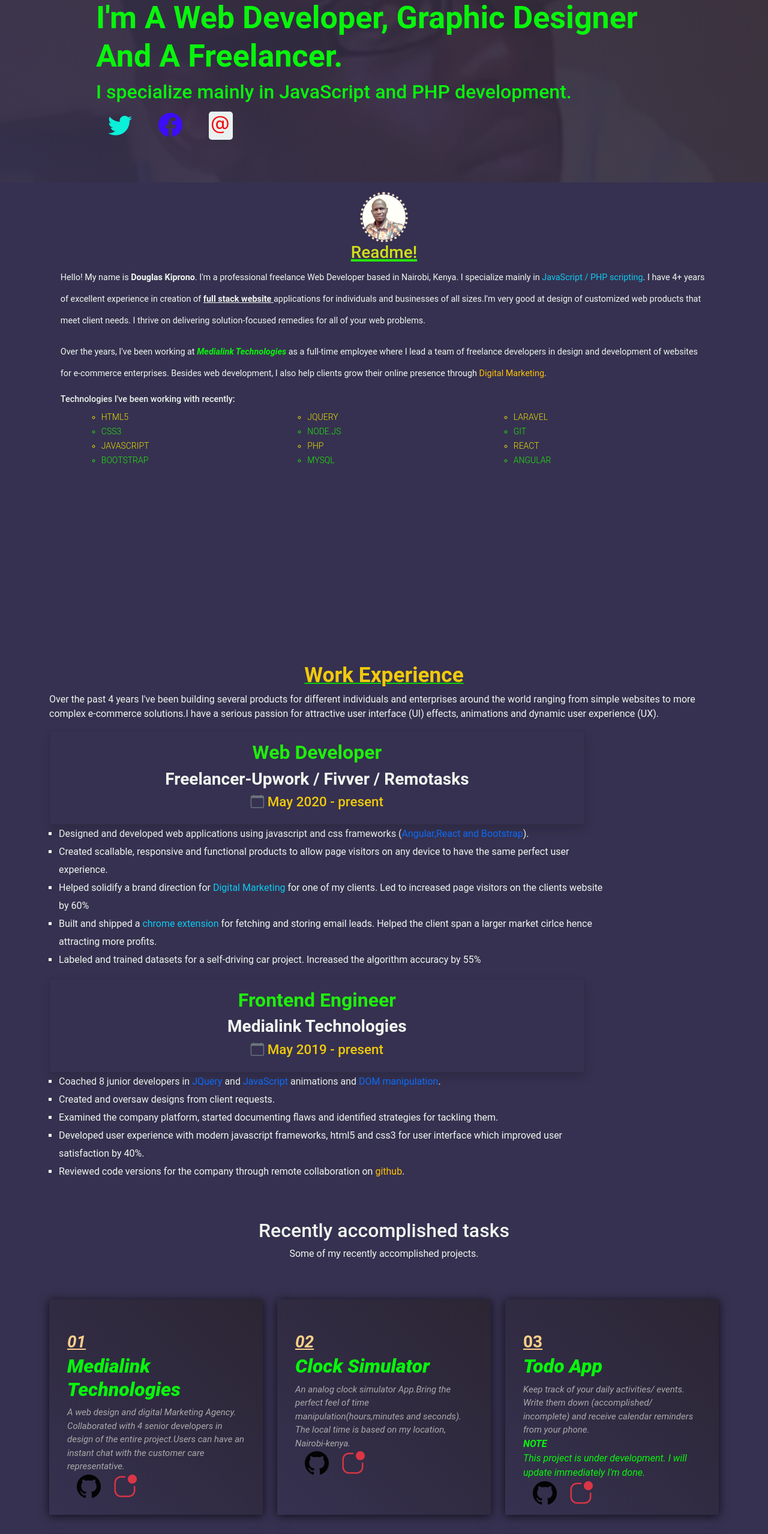
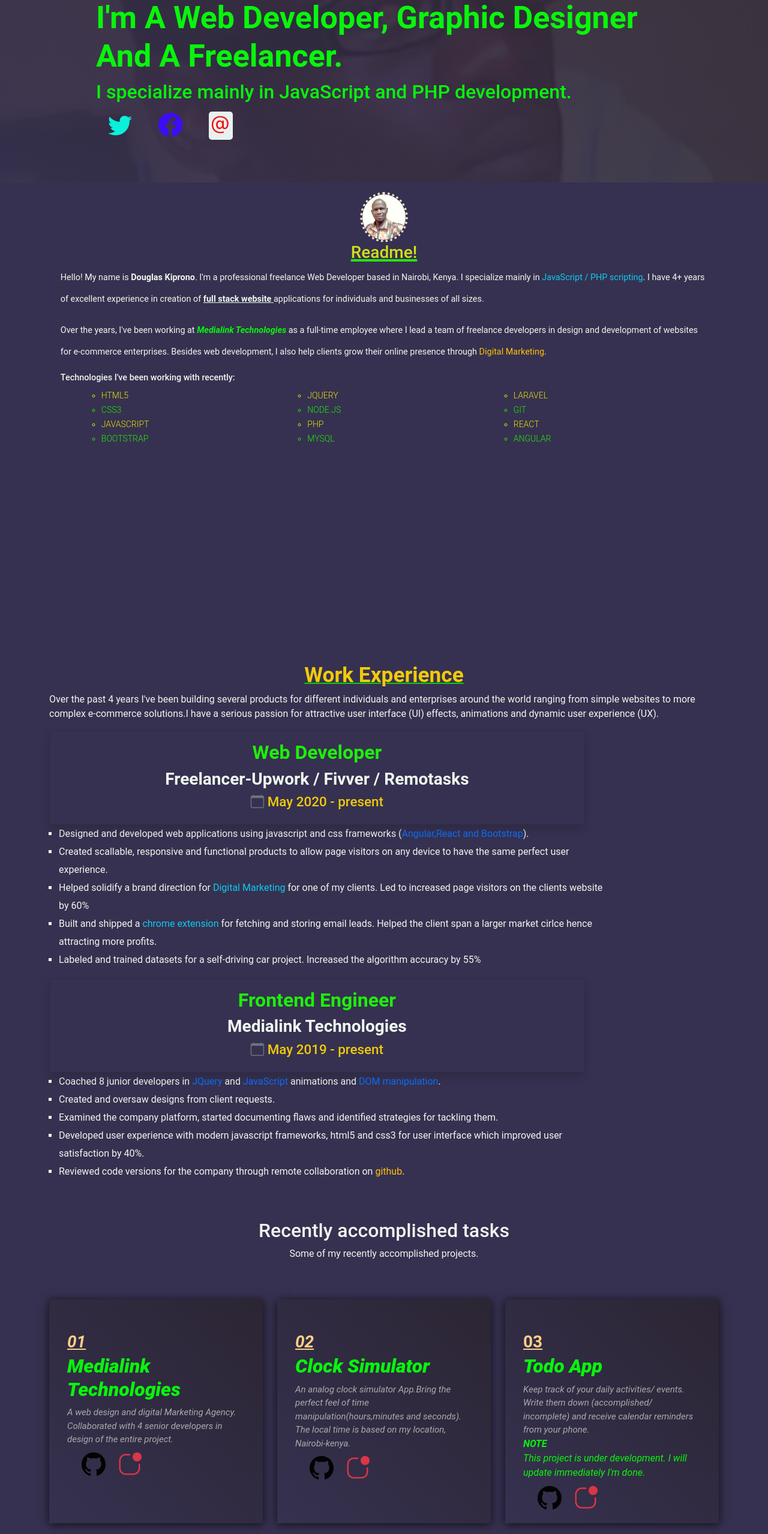
Before and after one commit to ronbot-ai/douglasrono.github.io, a website: page index.html in a window 1280 px wide. Shown: the part 240-2797 px from the top of the page at 60% size. Drawn offline with Linux system fonts and the light colour scheme; files whose address does not match are found by name.

Commit message:
modified content
reduced the contents of about me section

```diff
--- a/index.html
+++ b/index.html
@@ -81,8 +81,7 @@
       <h3 class="text-center pt-3"> <img src="img/me2.jpg" alt="My profile" id="avatar" title="Douglas K"> <br> <span id="readme" title="My Bio" >Readme!</span></h3>
       <p>
         Hello! My name is <b>Douglas Kiprono</b>. I'm a professional freelance Web Developer based in Nairobi, Kenya. I specialize mainly  in <span class="text-info">JavaScript / PHP scripting</span>. I have 4+ years of excellent experience in creation of <u><b>full stack website</b> </u> applications
-        for individuals and businesses of all sizes.I'm very good at design of customized web products that meet client needs.
-        I thrive on delivering solution-focused remedies for all of your web problems.
+        for individuals and businesses of all sizes.
       </p>
 
         <p>
@@ -174,8 +173,8 @@
               <a href="./work/medialink/index.html" target="_blank" title="Medialink">
               <span>01</span>
               <h1>Medialink Technologies</h1>
-              <p>A web design and digital Marketing Agency. Collaborated with 4 senior developers in design of the entire project.Users can have an instant chat with the customer care representative.</p>
-              <div><a  class="p-3 h1 text-danger" href="https://github.com/douglasrono/medialinkz" target="_blank" ><i class="bi bi-github"></i></a>  <a class="text-danger h1" href="./work/medialink/index.html" target="_blank" ><i class="bi bi-app-indicator"></i></a></div>
+              <p>A web design and digital Marketing Agency. Collaborated with 4 senior developers in design of the entire project.</p>
+              <div class="p-2"><a  class="p-3 h1 text-danger" href="https://github.com/douglasrono/medialinkz" target="_blank" ><i class="bi bi-github"></i></a>  <a class="text-danger h1" href="./work/medialink/index.html" target="_blank" ><i class="bi bi-app-indicator"></i></a></div>
               </a>
           </div>
           </div>
@@ -186,7 +185,7 @@
               <span>02</span>
               <h1>Clock Simulator</h1>
               <p>An analog clock simulator App.Bring the perfect feel of time manipulation(hours,minutes and seconds). The local time is based on my location, Nairobi-kenya.</p>
-              <div><a  class="p-3 h1 text-danger" href="https://github.com/douglasrono/analogClock" target="_blank" ><i class="bi bi-github"></i></a>  <a class="text-danger h1" href="./work/analogClock/index.html" target="_blank" ><i class="bi bi-app-indicator"></i></a></div>
+              <div class="p-2"><a  class="p-3 h1 text-danger" href="https://github.com/douglasrono/analogClock" target="_blank" ><i class="bi bi-github"></i></a>  <a class="text-danger h1" href="./work/analogClock/index.html" target="_blank" ><i class="bi bi-app-indicator"></i></a></div>
             </a>
           </div>
           </div>
@@ -198,7 +197,7 @@
               <p>Keep track of your daily activities/ events. Write them down (accomplished/ incomplete) and receive calendar reminders from your phone.</p>
               <b>NOTE</b><br>
                This project is under development. I will update immediately I'm done.
-              <div><a  class="p-3 h1 text-danger" href="https://github.com/douglasrono/todo" target="_blank" ><i class="bi bi-github"></i></a>  <a class="text-danger h1" href="./work/todo/index.html" target="_blank" ><i class="bi bi-app-indicator"></i></a></div>
+              <div class="p-2"><a  class="p-3 h1 text-danger" href="https://github.com/douglasrono/todo" target="_blank" ><i class="bi bi-github"></i></a>  <a class="text-danger h1" href="./work/todo/index.html" target="_blank" ><i class="bi bi-app-indicator"></i></a></div>
               </a>
           </div>
           </div>
@@ -213,7 +212,7 @@
                 <li>Basic math operations</li>
                 <li>Error handling</li>
                 <li>Responsive Design</li>
-              <div><a  class="p-3 h1 text-danger" href="https://github.com/douglasrono/sci-calc" target="_blank" ><i class="bi bi-github"></i></a>  <a class="text-danger h1" href="work/sci-calc/index.html" target="_blank" ><i class="bi bi-app-indicator"></i></a>
+              <div class="p-2"><a  class="p-3 h1 text-danger" href="https://github.com/douglasrono/sci-calc" target="_blank" ><i class="bi bi-github"></i></a>  <a class="text-danger h1" href="work/sci-calc/index.html" target="_blank" ><i class="bi bi-app-indicator"></i></a>
               </div>
               </a>
               </div>
@@ -230,7 +229,7 @@
                 <li>Increment,</li>
                 <li>Decrement and</li>
                 <li>Reset a Counter</li>
-              <div><a  class="p-3 h1 text-danger" href="https://github.com/douglasrono/counterApp" target="_blank" ><i class="bi bi-github"></i></a>  <a class="text-danger h1" href="./work/counterApp/index.html" target="_blank" ><i class="bi bi-app-indicator"></i></a></div>
+              <div class="p-2"><a  class="p-3 h1 text-danger" href="https://github.com/douglasrono/counterApp" target="_blank" ><i class="bi bi-github"></i></a>  <a class="text-danger h1" href="./work/counterApp/index.html" target="_blank" ><i class="bi bi-app-indicator"></i></a></div>
               </a>
               </div>
           </div>
@@ -244,7 +243,7 @@
                <h6 class="pt-1 text-warning"><u>NOTE</u></h6>
                This project is not yet accomplished. It'll be be available soon.
                  </p>
-              <div><a  class="p-3 h1 text-danger" href="https://github.com/douglasrono/medialink-tech" target="_blank" ><i class="bi bi-github"></i></a>  <a class="text-danger h1" href="./work/medialink/index.html" target="_blank" ><i class="bi bi-app-indicator"></i></a></div>
+              <div class="p-2"><a  class="p-3 h1 text-danger" href="https://github.com/douglasrono/medialink-tech" target="_blank" ><i class="bi bi-github"></i></a>  <a class="text-danger h1" href="./work/medialink/index.html" target="_blank" ><i class="bi bi-app-indicator"></i></a></div>
              </a>
               </div>
           </div>
```
